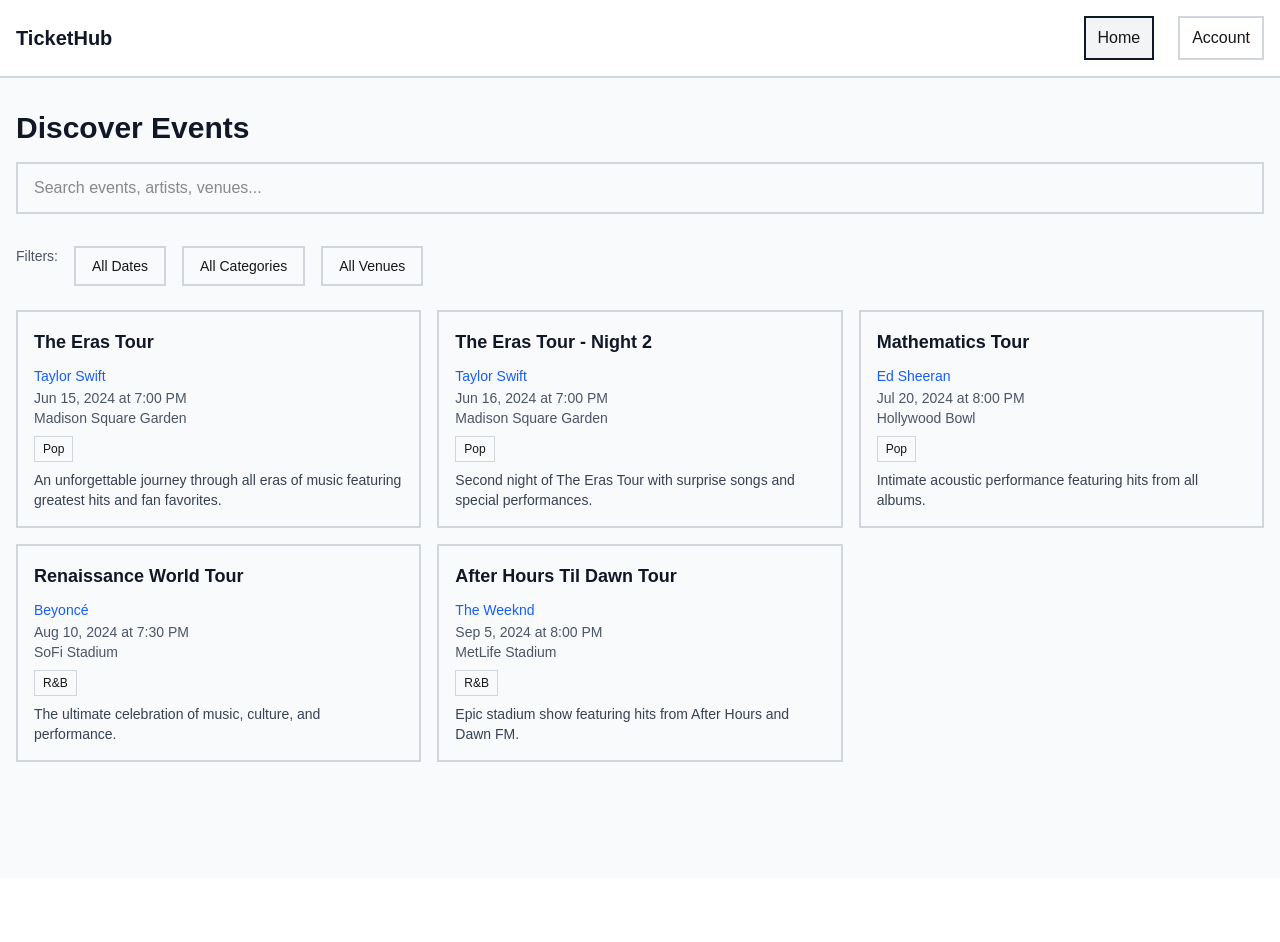
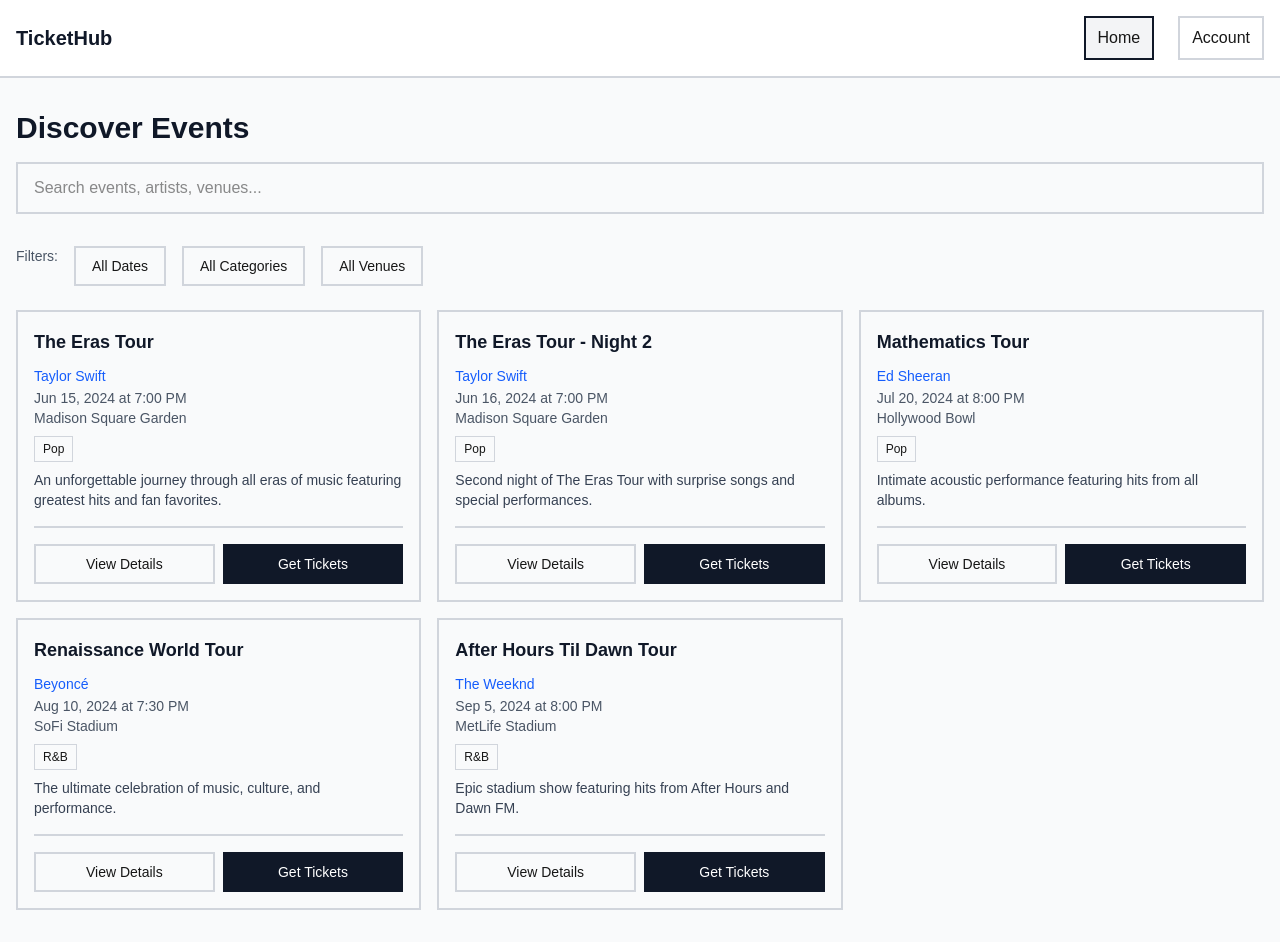
Before and after one commit to bwang-axs/ui-visioning, a Next.js app: page / in a window 1280 px wide. Before the commit the page ends 878 px from the top, so only its background shows below. Built offline with nearby package versions, Linux system fonts and the light colour scheme.

Commit message:
Refactor EventCard component layout and add action buttons for viewing details and purchasing tickets.

```diff
--- a/components/wireframe/EventCard.tsx
+++ b/components/wireframe/EventCard.tsx
@@ -22,13 +22,12 @@
   });
 
   return (
-    <div className="border-2 border-gray-300 p-4 hover:border-gray-500 transition-colors">
-      <Link href={`/event/${event.id}`} className="block space-y-2">
+    <div className="border-2 border-gray-300 p-4 flex flex-col">
+      <div className="space-y-2 flex-1">
         <h3 className="text-lg font-semibold text-gray-900">{event.title}</h3>
         {artist && (
           <Link
             href={`/artist/${artist.id}`}
-            onClick={(e) => e.stopPropagation()}
             className="text-sm text-blue-600 hover:text-blue-800 hover:underline"
           >
             {artist.name}
@@ -44,7 +43,23 @@
           </span>
         )}
         <p className="text-sm text-gray-700 line-clamp-2">{event.description}</p>
-      </Link>
+      </div>
+
+      {/* Action Buttons */}
+      <div className="mt-4 pt-4 border-t-2 border-gray-300 flex gap-2">
+        <Link
+          href={`/event/${event.id}`}
+          className="flex-1 px-4 py-2 border-2 border-gray-300 hover:border-gray-500 text-center text-sm font-medium transition-colors"
+        >
+          View Details
+        </Link>
+        <Link
+          href={`/event/${event.id}/select`}
+          className="flex-1 px-4 py-2 border-2 border-gray-900 bg-gray-900 text-white hover:bg-gray-700 text-center text-sm font-medium transition-colors"
+        >
+          Get Tickets
+        </Link>
+      </div>
     </div>
   );
 }
```
